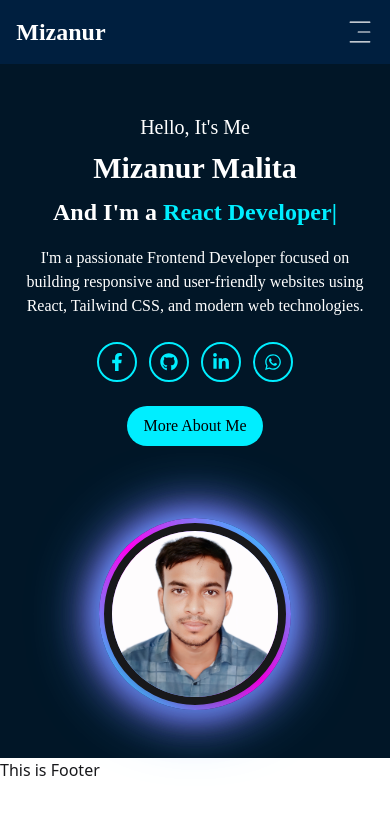
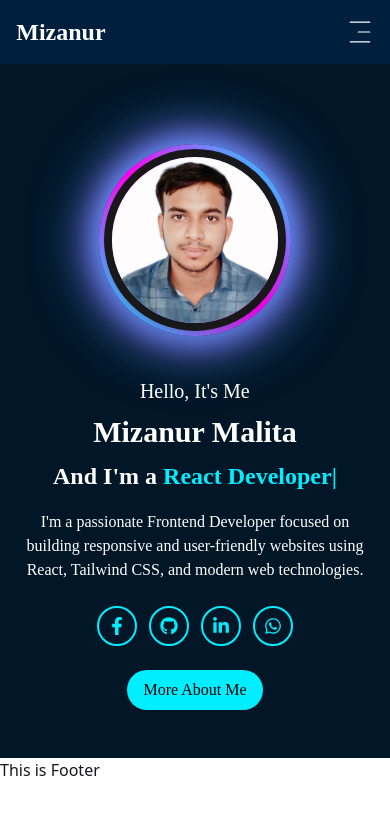
Before and after one commit to mizanur2734/my-portfolio, a React (Vite) app: page / in a window 390 px wide. Shown: the top 814 px of the page. Built offline with nearby package versions, Linux system fonts and the light colour scheme.

Commit message:
add AOS animation in banner section

```diff
--- a/package.json
+++ b/package.json
@@ -11,6 +11,7 @@
   },
   "dependencies": {
     "@tailwindcss/vite": "^4.1.12",
+    "aos": "^2.3.4",
     "react": "^19.1.1",
     "react-dom": "^19.1.1",
     "react-icons": "^5.5.0",
--- a/src/components/Banner.jsx
+++ b/src/components/Banner.jsx
@@ -1,53 +1,62 @@
-import React from 'react';
+import React, { useEffect } from 'react';
 import mizanurPic from "../assets/mizanur.jpg";
 import { FaFacebookF, FaGithub, FaLinkedinIn, FaWhatsapp } from 'react-icons/fa';
 import { TypeAnimation } from 'react-type-animation';
+import Aos from 'aos';
+import "aos/dist/aos.css";
 
 const Banner = () => {
+    useEffect(() => {
+    Aos.init({ duration: 1000, easing: "ease-in-out" });
+     once: true;
+  }, []);
     return (
-        <div className="roboto-serif-font flex flex-col md:flex-row items-center gap-10 md:gap-55
+        <div className="roboto-serif-font flex flex-col-reverse md:flex-row items-center gap-10 md:gap-55
          py-12 md:py-24 md:px-2">
 
             {/* Text Section */}
-            <div className="text-center md:text-left max-w-lg">
-                <h3 className="text-[20px] font-medium text-white mb-2">Hello, It's Me</h3>
-                <h1 className="text-3xl md:text-[52px] font-bold text-white mb-2">
+            <div data-aos="fade-down-right" className="text-center md:text-left max-w-lg">
+                <h3 data-aos="flip-up" className="text-[20px] font-medium text-white mb-2">
+                    Hello, It's Me
+                </h3>
+
+                <h1 data-aos="fade-right" className="text-3xl md:text-[52px] font-bold text-white mb-2">
                     Mizanur Malita
                 </h1>
-                <h3 className="text-[24px] md:text-[28px] font-semibold text-white mb-4">
+
+                <h3 data-aos="fade-left" className="text-[24px] md:text-[28px] font-semibold text-white mb-4">
                     And I'm a{" "}
                     <TypeAnimation
                         sequence={[
-                            "Frontend Developer", 2000, // ২ সেকেন্ড থাকবে
+                            "Frontend Developer", 2000,
                             "React Developer", 2000,
                             "MERN Stack Learner", 2000,
                         ]}
-                        speed={50} // টাইপিং স্পিড
-                        repeat={Infinity} // লুপ করবে
+                        speed={50}
+                        repeat={Infinity}
                         className="text-[#0ef]"
                     />
                 </h3>
-                <p className="text-white mb-6 md:text-xl max-w-md md:max-w-[500px]">
+                <p data-aos="zoom-in" className="text-white mb-6 md:text-xl max-w-md md:max-w-[500px]">
                     I'm a passionate Frontend Developer focused on building responsive
                     and user-friendly websites using React, Tailwind CSS, and modern web technologies.
                 </p>
-
-                {/* Social Icons */}
-                <div className="flex justify-center md:justify-start gap-3 mb-6">
+                {/* icon */}
+                <div data-aos="fade-up" className="flex justify-center md:justify-start gap-3 mb-6">
                     <div className="w-10 h-10 flex items-center justify-center border-2 text-[#0ef] border-[#0ef]
                      rounded-full btn-box-hover hover:text-white transition">
                         <FaFacebookF size={18} />
                     </div>
                     <div className="w-10 h-10 flex items-center justify-center border-2 text-[#0ef] border-[#0ef]
-                     rounded-full btn-box-hover hover:text-white transition">
+                  rounded-full btn-box-hover hover:text-white transition">
                         <FaGithub size={18} />
                     </div>
                     <div className="w-10 h-10 flex items-center justify-center border-2 text-[#0ef] border-[#0ef]
-                     rounded-full btn-box-hover hover:text-white transition">
+                    rounded-full btn-box-hover hover:text-white transition">
                         <FaLinkedinIn size={18} />
                     </div>
                     <div className="w-10 h-10 flex items-center justify-center border-2 text-[#0ef] border-[#0ef]
-                     rounded-full btn-box-hover hover:text-white transition">
+                  rounded-full btn-box-hover hover:text-white transition">
                         <FaWhatsapp size={18} />
                     </div>
                 </div>
--- a/src/index.css
+++ b/src/index.css
@@ -1,6 +1,5 @@
 @import "tailwindcss";
 @plugin "daisyui";
-
 @import url('https://fonts.googleapis.com/css2?family=Roboto+Serif:ital,opsz,wght@0,8..144,100..900;1,8..144,100..900&display=swap');
 
 .roboto-serif-font {
```
Also changed, not shown: 1 other file (tests, documents, lock files or other folders).
